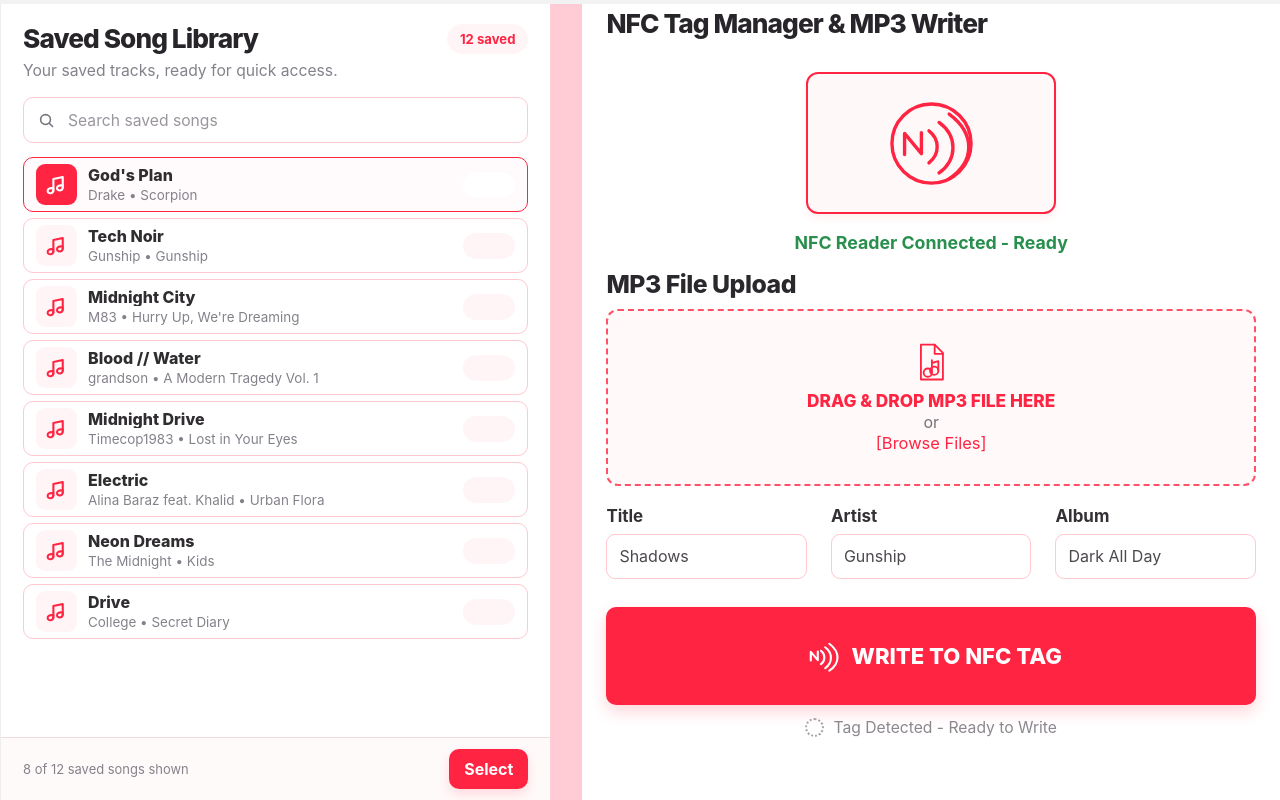
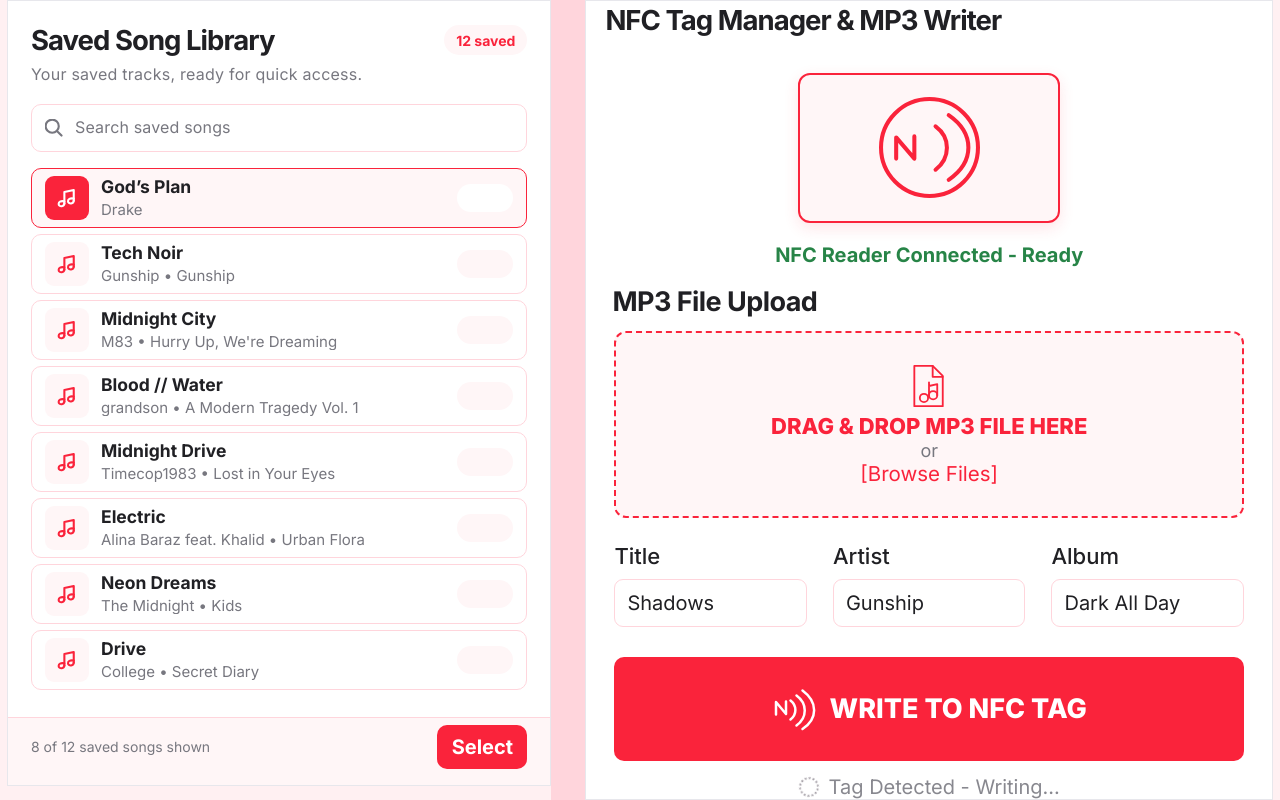
Before and after one commit to hemish-patel5/nfc-music-player, a React (Vite) app in the folder frontend/: page / in a window 1280 px wide. Built offline with nearby package versions, Linux system fonts and the light colour scheme.

Commit message:
Updated dashboard and logos

```diff
--- a/frontend/index.html
+++ b/frontend/index.html
@@ -4,7 +4,7 @@
     <meta charset="UTF-8" />
     <link rel="icon" type="image/svg+xml" href="/favicon.svg" />
     <meta name="viewport" content="width=device-width, initial-scale=1.0" />
-    <title>frontend</title>
+    <title>Jukebox Dashboard</title>
   </head>
   <body>
     <div id="root"></div>
--- a/frontend/package.json
+++ b/frontend/package.json
@@ -14,6 +14,7 @@
     "preview": "vite preview"
   },
   "dependencies": {
+    "@fontsource-variable/inter": "^5.3.0",
     "react": "^19.2.8",
     "react-dom": "^19.2.8"
   },
--- a/frontend/src/App.css
+++ b/frontend/src/App.css
@@ -1,25 +1,29 @@
 .dashboard-shell {
-  --red: #ff2442;
-  --red-soft: #fff5f6;
-  --red-border: #ffc7cf;
-  --pink-divider: #ffcbd4;
-  --ink: #272529;
-  --muted: #85818a;
-  display: grid;
-  grid-template-columns: minmax(430px, 43%) 32px minmax(0, 1fr);
+  --red: #fa233b;
+  --surface-soft: #fff6f7;
+  --surface-outer: #fff0f2;
+  --pink-divider: #ffd5dc;
+  --panel-border: #e7e7ec;
+  --ink: #202024;
+  --muted: #77777f;
+  --success: #278447;
+  width: 100%;
   height: 100svh;
   min-height: 100svh;
+  display: grid;
+  grid-template-columns: 43% 34px minmax(0, 1fr);
+  padding-inline: 7px;
   overflow: hidden;
-  background: #fff;
-  border-top: 4px solid #f2f2f2;
   color: var(--ink);
+  background: var(--surface-outer);
 }
 
 .library-panel {
   min-width: 0;
+  height: calc(100% - 14px);
   display: flex;
   flex-direction: column;
-  border-left: 1px solid #eee;
+  border: 1px solid var(--panel-border);
   background: #fff;
 }
 
@@ -28,7 +32,7 @@
   flex: 1;
   display: flex;
   flex-direction: column;
-  padding: 20px 22px 12px;
+  padding: 24px 23px 14px;
 }
 
 .library-header {
@@ -36,43 +40,48 @@
   justify-content: space-between;
   align-items: flex-start;
   gap: 20px;
-  margin-bottom: 17px;
+  margin-bottom: 20px;
 }
 
 .library-header h1,
 .writer-panel > h1 {
   margin: 0;
   color: var(--ink);
-  font-size: clamp(1.45rem, 2.05vw, 1.78rem);
+  font-size: 27.5px;
   line-height: 1.12;
-  font-weight: 800;
+  font-weight: 700;
   letter-spacing: -0.035em;
 }
 
 .library-header p {
   margin: 8px 0 0;
   color: var(--muted);
-  font-size: 0.98rem;
+  font-size: 16px;
+  line-height: 20px;
+  letter-spacing: 0.015em;
 }
 
 .saved-count {
   flex: 0 0 auto;
-  padding: 7px 13px;
+  min-height: 30px;
+  display: inline-flex;
+  align-items: center;
+  padding: 0 12px;
   border-radius: 999px;
   color: var(--red);
-  background: var(--red-soft);
-  font-size: 0.82rem;
-  font-weight: 750;
+  background: var(--surface-soft);
+  font-size: 14px;
+  font-weight: 650;
 }
 
 .search-box {
-  height: 46px;
+  height: 48px;
   display: flex;
   align-items: center;
   gap: 10px;
   padding: 0 13px;
-  margin-bottom: 14px;
-  border: 1.5px solid var(--red-border);
+  margin-bottom: 16px;
+  border: 1.5px solid var(--pink-divider);
   border-radius: 10px;
   background: #fff;
   transition: border-color 160ms ease, box-shadow 160ms ease;
@@ -80,14 +89,15 @@
 
 .search-box:focus-within {
   border-color: var(--red);
-  box-shadow: 0 0 0 3px rgb(255 36 66 / 10%);
+  box-shadow: 0 0 0 3px rgb(250 35 59 / 10%);
 }
 
 .search-box svg {
-  width: 19px;
-  flex: 0 0 19px;
+  width: 18px;
+  height: 18px;
+  flex: 0 0 18px;
   fill: none;
-  stroke: #77727c;
+  stroke: var(--muted);
   stroke-width: 2;
   stroke-linecap: round;
 }
@@ -99,11 +109,14 @@
   outline: 0;
   color: var(--ink);
   background: transparent;
-  font-size: 0.98rem;
+  font-size: 16px;
+  line-height: 20px;
+  letter-spacing: 0.01em;
+  transform: translateY(-1px);
 }
 
 .search-box input::placeholder {
-  color: #9a959d;
+  color: var(--muted);
 }
 
 .song-list {
@@ -114,17 +127,18 @@
   gap: 6px;
   overflow-y: auto;
   scrollbar-width: thin;
-  scrollbar-color: var(--red-border) transparent;
+  scrollbar-color: var(--pink-divider) transparent;
 }
 
 .song-row {
   width: 100%;
-  min-height: 55px;
+  height: 60px;
+  min-height: 60px;
   display: flex;
   align-items: center;
-  gap: 11px;
-  padding: 6px 12px;
-  border: 1.5px solid var(--red-border);
+  gap: 12px;
+  padding: 7px 13px;
+  border: 1.5px solid var(--pink-divider);
   border-radius: 10px;
   color: inherit;
   background: #fff;
@@ -134,30 +148,30 @@
 }
 
 .song-row:hover {
-  border-color: #ff8797;
-  background: #fffafb;
+  border-color: #fd8d99;
+  background: var(--surface-soft);
   transform: translateX(2px);
 }
 
 .song-row:focus-visible {
-  outline: 3px solid rgb(255 36 66 / 20%);
+  outline: 3px solid rgb(250 35 59 / 20%);
   outline-offset: 1px;
 }
 
 .song-row--selected {
   border-color: var(--red);
-  background: #fffafb;
+  background: var(--surface-soft);
 }
 
 .song-art {
-  width: 41px;
-  height: 41px;
-  flex: 0 0 41px;
+  width: 44px;
+  height: 44px;
+  flex: 0 0 44px;
   display: grid;
   place-items: center;
   border-radius: 9px;
   color: var(--red);
-  background: var(--red-soft);
+  background: var(--surface-soft);
 }
 
 .song-row--selected .song-art {
@@ -179,14 +193,14 @@
   min-width: 0;
   flex: 1;
   display: grid;
-  line-height: 1.16;
+  line-height: 1.15;
 }
 
 .song-copy strong {
   overflow: hidden;
-  color: #302d31;
-  font-size: 1rem;
-  font-weight: 760;
+  color: var(--ink);
+  font-size: 17.5px;
+  font-weight: 700;
   text-overflow: ellipsis;
   white-space: nowrap;
 }
@@ -195,21 +209,17 @@
   overflow: hidden;
   margin-top: 4px;
   color: var(--muted);
-  font-size: 0.84rem;
+  font-size: 15px;
   text-overflow: ellipsis;
   white-space: nowrap;
 }
 
 .song-indicator {
-  width: 52px;
-  height: 26px;
-  flex: 0 0 52px;
-  display: flex;
-  justify-content: flex-end;
-  align-items: center;
-  padding: 4px;
+  width: 56px;
+  height: 28px;
+  flex: 0 0 56px;
   border-radius: 999px;
-  background: var(--red-soft);
+  background: var(--surface-soft);
 }
 
 .song-row--selected .song-indicator {
@@ -218,38 +228,43 @@
 
 .empty-library {
   padding: 36px 18px;
-  border: 1px dashed var(--red-border);
+  border: 1px dashed var(--pink-divider);
   border-radius: 10px;
   color: var(--muted);
   text-align: center;
 }
 
 .library-footer {
-  min-height: 63px;
+  min-height: 68px;
   display: flex;
   justify-content: space-between;
   align-items: center;
   gap: 20px;
-  padding: 8px 22px;
-  border-top: 1px solid #f1dadd;
-  background: #fffafa;
+  padding: 8px 23px;
+  border-top: 1px solid var(--pink-divider);
+  background: var(--surface-soft);
+}
+
+.library-footer > * {
+  transform: translateY(-5px);
 }
 
 .library-footer span {
   color: var(--muted);
-  font-size: 0.81rem;
+  font-size: 14px;
 }
 
 .library-footer button {
-  padding: 10px 15px;
+  width: 90px;
+  height: 44px;
+  padding: 0;
   border: 0;
   border-radius: 10px;
   color: #fff;
   background: var(--red);
-  font-size: 1rem;
-  font-weight: 700;
+  font-size: 20px;
+  font-weight: 650;
   cursor: pointer;
-  box-shadow: 0 5px 12px rgb(255 36 66 / 16%);
 }
 
 .panel-divider {
@@ -258,21 +273,26 @@
 
 .writer-panel {
   min-width: 0;
-  padding: 5px 24px 22px;
+  padding: 4px 28px 22px;
   overflow: auto;
+  border: 1px solid var(--panel-border);
   background: #fff;
 }
 
+.writer-panel > h1 {
+  margin-left: -9px;
+}
+
 .reader-card {
-  width: min(250px, 46%);
-  height: 142px;
+  width: 262px;
+  height: 150px;
   display: grid;
   place-items: center;
-  margin: 34px auto 18px;
+  margin: 37px auto 20px;
   border: 2px solid var(--red);
   border-radius: 12px;
-  background: #fff8f8;
-  box-shadow: 0 4px 8px rgb(255 36 66 / 8%);
+  background: var(--surface-soft);
+  box-shadow: 0 5px 15px rgb(250 35 59 / 12%);
 }
 
 .nfc-icon {
@@ -289,33 +309,35 @@
   display: flex;
   justify-content: center;
   align-items: center;
-  gap: 8px;
-  margin: 0 0 17px;
-  color: #288f4d;
-  font-size: 1.11rem;
-  font-weight: 720;
+  margin: 0 0 19px;
+  color: var(--success);
+  font-size: 20px;
+  line-height: 24px;
+  font-weight: 650;
 }
 
 .writer-panel h2 {
-  margin: 0 0 10px;
-  color: #2b282d;
-  font-size: 1.55rem;
-  line-height: 1.15;
-  font-weight: 800;
+  margin: 0 0 14px;
+  color: var(--ink);
+  margin-left: -2px;
+  font-size: 27px;
+  line-height: 31px;
+  font-weight: 700;
   letter-spacing: -0.02em;
 }
 
 .drop-zone {
-  min-height: 177px;
+  height: 187px;
+  min-height: 187px;
   display: flex;
   flex-direction: column;
   justify-content: center;
   align-items: center;
   padding: 18px;
-  border: 2px dashed #ff5268;
+  border: 2px dashed var(--red);
   border-radius: 12px;
   color: var(--red);
-  background: #fff9f9;
+  background: var(--surface-soft);
   cursor: pointer;
   transition: border-color 160ms ease, background 160ms ease, transform 160ms ease;
 }
@@ -323,7 +345,7 @@
 .drop-zone:hover,
 .drop-zone--dragging {
   border-color: var(--red);
-  background: #fff1f3;
+  background: #ffeef1;
   transform: translateY(-1px);
 }
 
@@ -349,129 +371,128 @@
 .drop-zone strong {
   max-width: 92%;
   overflow: hidden;
-  font-size: 1.08rem;
+  font-size: 22px;
   font-style: normal;
-  font-weight: 800;
+  font-weight: 750;
   text-overflow: ellipsis;
   white-space: nowrap;
 }
 
 .drop-zone > span {
   margin: 1px 0;
-  color: #77717a;
+  color: var(--muted);
+  font-size: 18px;
+  line-height: 22px;
 }
 
 .drop-zone em {
-  font-size: 1.03rem;
+  font-size: 20.5px;
+  line-height: 22px;
   font-style: normal;
 }
 
 .metadata-grid {
   display: grid;
   grid-template-columns: repeat(3, minmax(0, 1fr));
-  gap: 24px;
-  margin: 20px 0 28px;
+  gap: 26px;
+  margin: 25px 0 30px;
 }
 
 .metadata-grid label {
   min-width: 0;
   display: grid;
-  gap: 8px;
+  gap: 10px;
 }
 
 .metadata-grid label > span {
-  color: #343035;
-  font-size: 1.06rem;
-  font-weight: 650;
+  color: var(--ink);
+  font-size: 22px;
+  line-height: 26px;
+  font-weight: 500;
 }
 
 .metadata-grid input {
   width: 100%;
-  height: 45px;
+  height: 48px;
   padding: 0 12px;
-  border: 1.5px solid var(--red-border);
+  border: 1.5px solid var(--pink-divider);
   border-radius: 9px;
   outline: 0;
-  color: #4c484e;
+  color: var(--ink);
   background: #fff;
-  font-size: 1rem;
+  font-size: 20px;
   transition: border-color 160ms ease, box-shadow 160ms ease;
 }
 
 .metadata-grid input:focus {
   border-color: var(--red);
-  box-shadow: 0 0 0 3px rgb(255 36 66 / 10%);
+  box-shadow: 0 0 0 3px rgb(250 35 59 / 10%);
 }
 
 .write-button {
   width: 100%;
-  min-height: 98px;
+  height: 104px;
+  min-height: 104px;
   display: flex;
   justify-content: center;
   align-items: center;
-  gap: 9px;
+  gap: 10px;
   border: 0;
   border-radius: 10px;
   color: #fff;
   background: var(--red);
-  font-size: clamp(1.12rem, 2vw, 1.38rem);
-  font-weight: 850;
+  font-size: 27px;
+  font-weight: 750;
   cursor: pointer;
-  box-shadow: 0 7px 16px rgb(255 36 66 / 19%);
   transition: background 150ms ease, transform 150ms ease, box-shadow 150ms ease;
 }
 
-.write-button:hover:not(:disabled) {
-  background: #ee1836;
+.write-button:hover {
+  background: #e91d34;
   transform: translateY(-1px);
-  box-shadow: 0 10px 22px rgb(255 36 66 / 25%);
-}
-
-.write-button:disabled {
-  cursor: wait;
-  opacity: 0.86;
+  box-shadow: 0 10px 22px rgb(250 35 59 / 25%);
 }
 
 .nfc-icon--compact {
-  width: 42px;
-  height: 42px;
+  width: 48px;
+  height: 48px;
   stroke: currentColor;
-  stroke-width: 6;
+  stroke-width: 5;
 }
 
 .write-status {
-  min-height: 27px;
+  min-height: 28px;
   display: flex;
   justify-content: center;
   align-items: center;
-  gap: 9px;
-  margin: 9px 0 0;
-  color: #8c878e;
-  font-size: 0.98rem;
+  gap: 10px;
+  margin: 12px 0 0;
+  color: #88888f;
+  font-size: 20px;
+  line-height: 24px;
 }
 
 .status-spinner {
-  width: 19px;
-  height: 19px;
+  width: 20px;
+  height: 20px;
   border: 2px dotted #a8a3aa;
   border-radius: 50%;
 }
 
 .write-status--writing .status-spinner {
-  border-style: solid;
-  border-color: #ffc0c8;
-  border-top-color: var(--red);
+  border-style: dotted;
+  border-color: #a8a3aa;
   animation: spin 800ms linear infinite;
 }
 
 .write-status--complete {
-  color: #288f4d;
+  color: var(--success);
   font-weight: 650;
 }
 
 .write-status--complete .status-spinner {
   border-style: solid;
-  border-color: #2fa856;
+  border-color: var(--success);
   background: #eaf8ef;
 }
 
@@ -493,10 +514,16 @@
 
 @media (max-width: 980px) {
   .dashboard-shell {
-    grid-template-columns: minmax(340px, 45%) 18px minmax(0, 1fr);
+    grid-template-columns: minmax(340px, 43%) 24px minmax(0, 1fr);
+    padding-inline: 0;
   }
 
-  .library-content {
+  .library-panel {
+    height: 100%;
+  }
+
+  .library-content,
+  .library-footer {
     padding-inline: 16px;
   }
 
@@ -534,10 +561,6 @@
     min-height: 100svh;
     padding: 24px 20px;
   }
-
-  .reader-card {
-    width: min(250px, 80%);
-  }
 }
 
 @media (max-width: 520px) {
@@ -550,7 +573,7 @@
   }
 
   .library-header p {
-    font-size: 0.88rem;
+    font-size: 14px;
   }
 
   .song-indicator {
@@ -561,13 +584,19 @@
     padding-inline: 14px;
   }
 
+  .reader-card {
+    width: min(262px, 80%);
+  }
+
   .metadata-grid {
     grid-template-columns: 1fr;
     margin-bottom: 22px;
   }
 
   .write-button {
+    height: 76px;
     min-height: 76px;
+    font-size: 21px;
   }
 }
 
--- a/frontend/src/App.tsx
+++ b/frontend/src/App.tsx
@@ -12,7 +12,7 @@ type Song = {
 type WriteStatus = 'idle' | 'writing' | 'complete'
 
 const SONGS: Song[] = [
-  { id: 1, title: "God's Plan", artist: 'Drake', album: 'Scorpion' },
+  { id: 1, title: 'God’s Plan', artist: 'Drake', album: 'Scorpion' },
   { id: 2, title: 'Tech Noir', artist: 'Gunship', album: 'Gunship' },
   { id: 3, title: 'Midnight City', artist: 'M83', album: "Hurry Up, We're Dreaming" },
   { id: 4, title: 'Blood // Water', artist: 'grandson', album: 'A Modern Tragedy Vol. 1' },
@@ -28,7 +28,7 @@ const SONGS: Song[] = [
 
 function SearchIcon() {
   return (
-    <svg viewBox="0 0 24 24" aria-hidden="true">
+    <svg viewBox="4 4 17 17" aria-hidden="true">
       <circle cx="10.8" cy="10.8" r="6.2" />
       <path d="m15.5 15.5 4.1 4.1" />
     </svg>
@@ -47,22 +47,32 @@ function MusicIcon() {
 function FileMusicIcon() {
   return (
     <svg viewBox="0 0 48 48" aria-hidden="true">
-      <path d="M13 4h15l9 9v29H13z" />
-      <path d="M28 4v10h9M25 21v13M25 24l7-2v10" />
-      <circle cx="20.5" cy="34.5" r="4.5" />
-      <circle cx="27.5" cy="32.5" r="4.5" />
+      <path d="M8 2h20l11 11v33H8z" />
+      <path d="M28 2v12h11M24 20v16M24 24l9-2v12" />
+      <circle cx="18.5" cy="37" r="4.5" />
+      <circle cx="28.5" cy="34" r="4.5" />
     </svg>
   )
 }
 
 function NfcIcon({ compact = false }: { compact?: boolean }) {
+  if (!compact) {
+    return (
+      <svg className="nfc-icon" viewBox="0 0 100 100" aria-hidden="true">
+        <circle cx="50" cy="50" r="48" />
+        <path d="M17 61V40l18 21V39" />
+        <path d="M56 29c15 11 15 31 0 43" />
+        <path d="M69 18c26 18 26 46 0 64" />
+      </svg>
+    )
+  }
+
   return (
     <svg
-      className={compact ? 'nfc-icon nfc-icon--compact' : 'nfc-icon'}
-      viewBox="0 0 120 120"
+      className="nfc-icon nfc-icon--compact"
+      viewBox="20 20 96 84"
       aria-hidden="true"
     >
-      {!compact && <circle cx="60" cy="60" r="47" />}
       <path d="M28 73V48l20 24V47" />
       <path d="M57 45c13 10 13 28 0 38M69 35c22 16 22 44 0 60M81 25c31 23 31 56 0 77" />
     </svg>
@@ -74,7 +84,7 @@ function App() {
   const [selectedSongId, setSelectedSongId] = useState(1)
   const [isDragging, setIsDragging] = useState(false)
   const [uploadedFile, setUploadedFile] = useState<File | null>(null)
-  const [writeStatus, setWriteStatus] = useState<WriteStatus>('idle')
+  const [writeStatus, setWriteStatus] = useState<WriteStatus>('writing')
   const [metadata, setMetadata] = useState({
     title: 'Shadows',
     artist: 'Gunship',
@@ -119,8 +129,6 @@ function App() {
   }
 
   const writeToTag = () => {
-    if (writeStatus === 'writing') return
-
     if (writeTimer.current !== null) {
       window.clearTimeout(writeTimer.current)
     }
@@ -181,7 +189,7 @@ function App() {
                   <span className="song-art"><MusicIcon /></span>
                   <span className="song-copy">
                     <strong>{song.title}</strong>
-                    <span>{song.artist} • {song.album}</span>
+                    <span>{song.artist}{isSelected ? '' : ` • ${song.album}`}</span>
                   </span>
                   <span className="song-indicator" aria-hidden="true" />
                 </button>
@@ -256,10 +264,9 @@ function App() {
           className="write-button"
           type="button"
           onClick={writeToTag}
-          disabled={writeStatus === 'writing'}
         >
           <NfcIcon compact />
-          <span>{writeStatus === 'writing' ? 'WRITING TO NFC TAG...' : 'WRITE TO NFC TAG'}</span>
+          <span>WRITE TO NFC TAG</span>
         </button>
 
         <p className={`write-status write-status--${writeStatus}`} role="status">
--- a/frontend/src/index.css
+++ b/frontend/src/index.css
@@ -1,7 +1,9 @@
+@import '@fontsource-variable/inter';
+
 :root {
-  font-family: Inter, ui-sans-serif, system-ui, -apple-system, BlinkMacSystemFont, "Segoe UI", sans-serif;
-  color: #272529;
-  background: #f5f5f5;
+  font-family: InterVariable, Inter, ui-sans-serif, system-ui, -apple-system, BlinkMacSystemFont, "Segoe UI", sans-serif;
+  color: #202024;
+  background: #fff0f2;
   font-synthesis: none;
   text-rendering: optimizeLegibility;
   -webkit-font-smoothing: antialiased;
@@ -15,7 +17,7 @@
 html {
   min-width: 320px;
   min-height: 100%;
-  background: #f5f5f5;
+  background: #fff0f2;
 }
 
 body {
```
Also changed, not shown: 1 other file (tests, documents, lock files or other folders).
